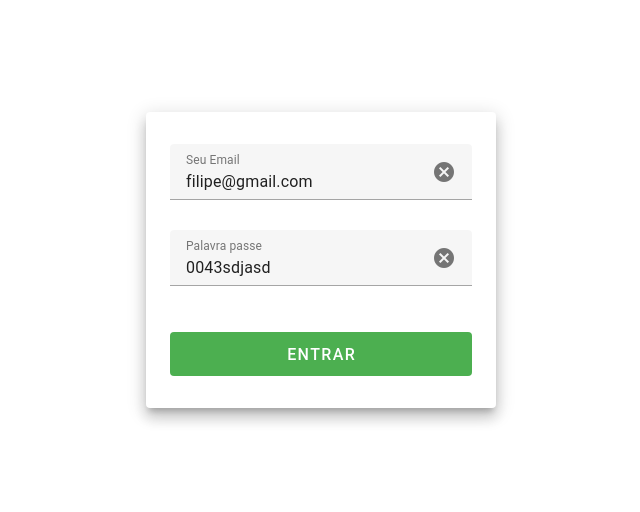
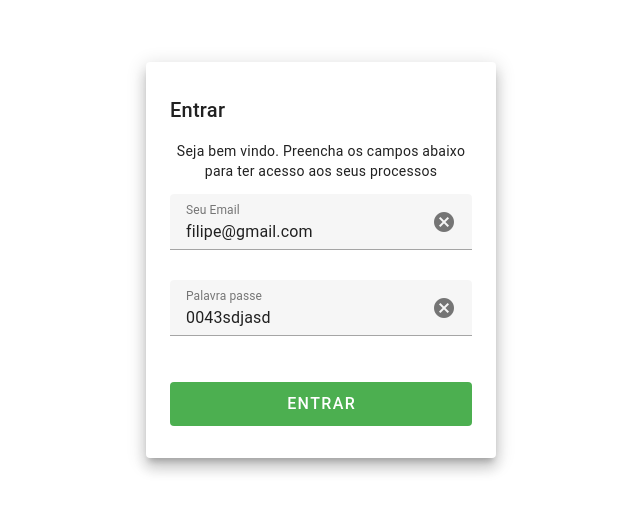
Before and after one commit to pedroavelin/processo, a Vue app: page / in a window 1280 px wide. Shown: the part 140-652 px from the top of the page, without its empty margins (319-959 px from the left). Built offline with nearby package versions, Linux system fonts and the light colour scheme.

Commit message:
eeeeeeee
aaaaaaaa

```diff
--- a/src/pages/LoginPage.vue
+++ b/src/pages/LoginPage.vue
@@ -2,7 +2,9 @@
   <v-container class="d-flex justify-center align-center" style="height: 100vh;">
     <v-sheet rounded>
       <v-card elevation="10" class="mx-auto px-6 py-8" width="350">
+        <h2 class="text-h6 mb-4">Entrar</h2>
 
+      <div class="text-body-2 mb-3 text-center">Seja bem vindo. Preencha os campos abaixo para ter acesso aos seus processos</div>
         <v-form @submit.prevent="login()">
 
           <v-text-field
```
